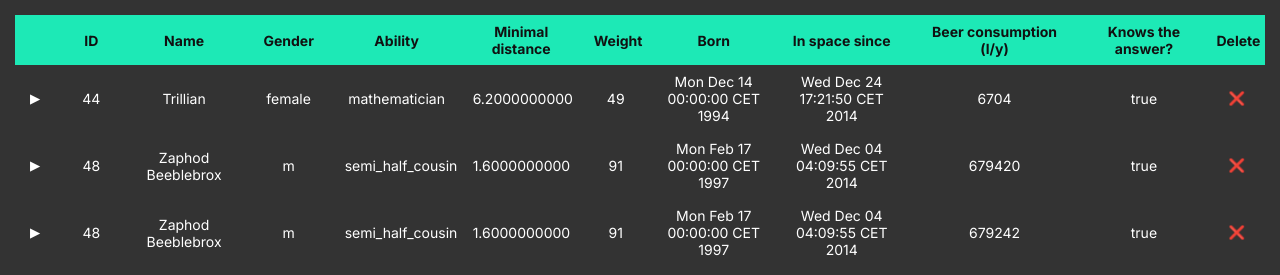
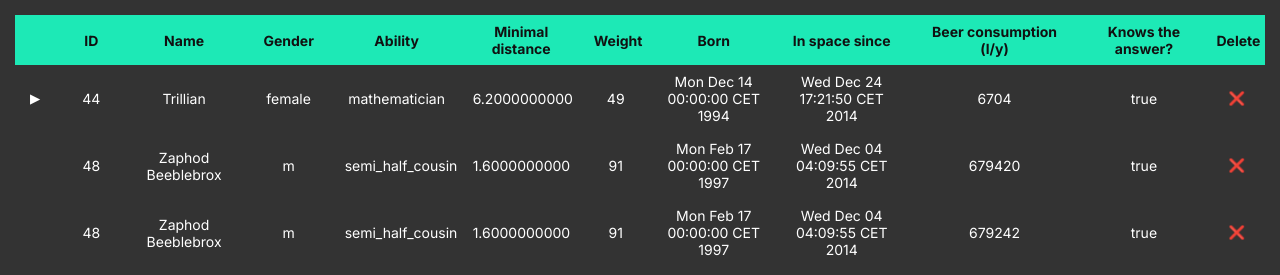
Before and after one commit to JavaBorka/project-hierarchy-table, a React (Vite) app: page / in a window 1280 px wide. Shown: the top 275 px of the page. Built offline with nearby package versions, Linux system fonts and the light colour scheme.

Commit message:
feat: show toggle button only when child records are available

```diff
--- a/src/components/FirstChildTable/FirstChildData.tsx
+++ b/src/components/FirstChildTable/FirstChildData.tsx
@@ -16,7 +16,9 @@ export const FirstChildData: React.FC<FirstChildDataProps> = ({
             className="table__toggle-btn"
             onClick={() => setIsFirstChildOpen(prev => !prev)}
           >
-            {isFirstChildOpen ? '▼' : '▶'}
+            {isFirstChildOpen
+              ? '▼'
+              : firstChildItem.secondChildRecords?.length > 0 && '▶'}
           </button>
         </div>
         <div className="table__cell">{firstChildItem.ID}</div>
--- a/src/components/ParentTable/ParentData.tsx
+++ b/src/components/ParentTable/ParentData.tsx
@@ -14,7 +14,9 @@ export const ParentData: React.FC<ParentDataProps> = ({ parentItem }) => {
             className="table__toggle-btn"
             onClick={() => setIsParentOpen(prev => !prev)}
           >
-            {isParentOpen ? '▼' : '▶'}
+            {isParentOpen
+              ? '▼'
+              : parentItem.firstChildRecords?.length > 0 && '▶'}
           </button>
         </div>
         <div className="table__cell">{parentItem.ID}</div>
```
